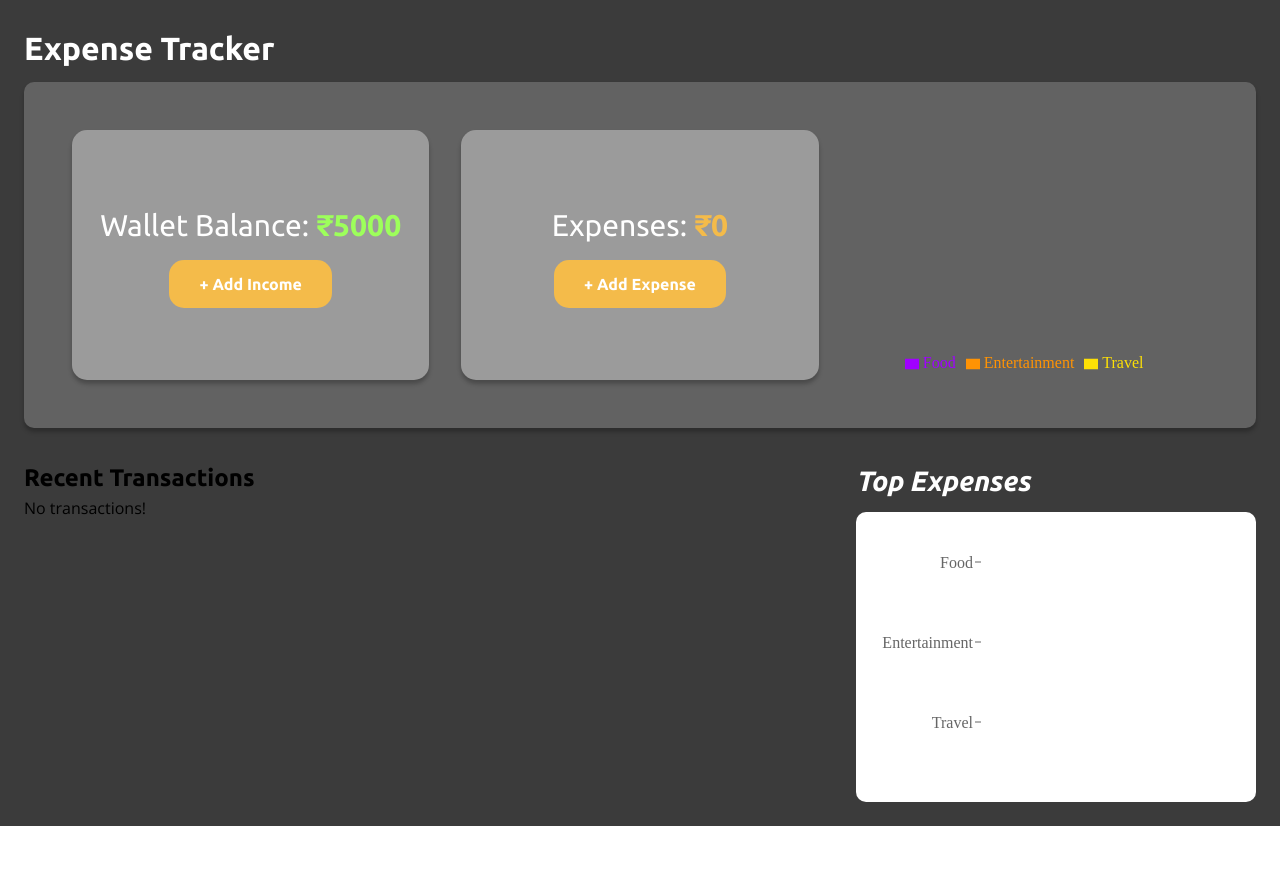
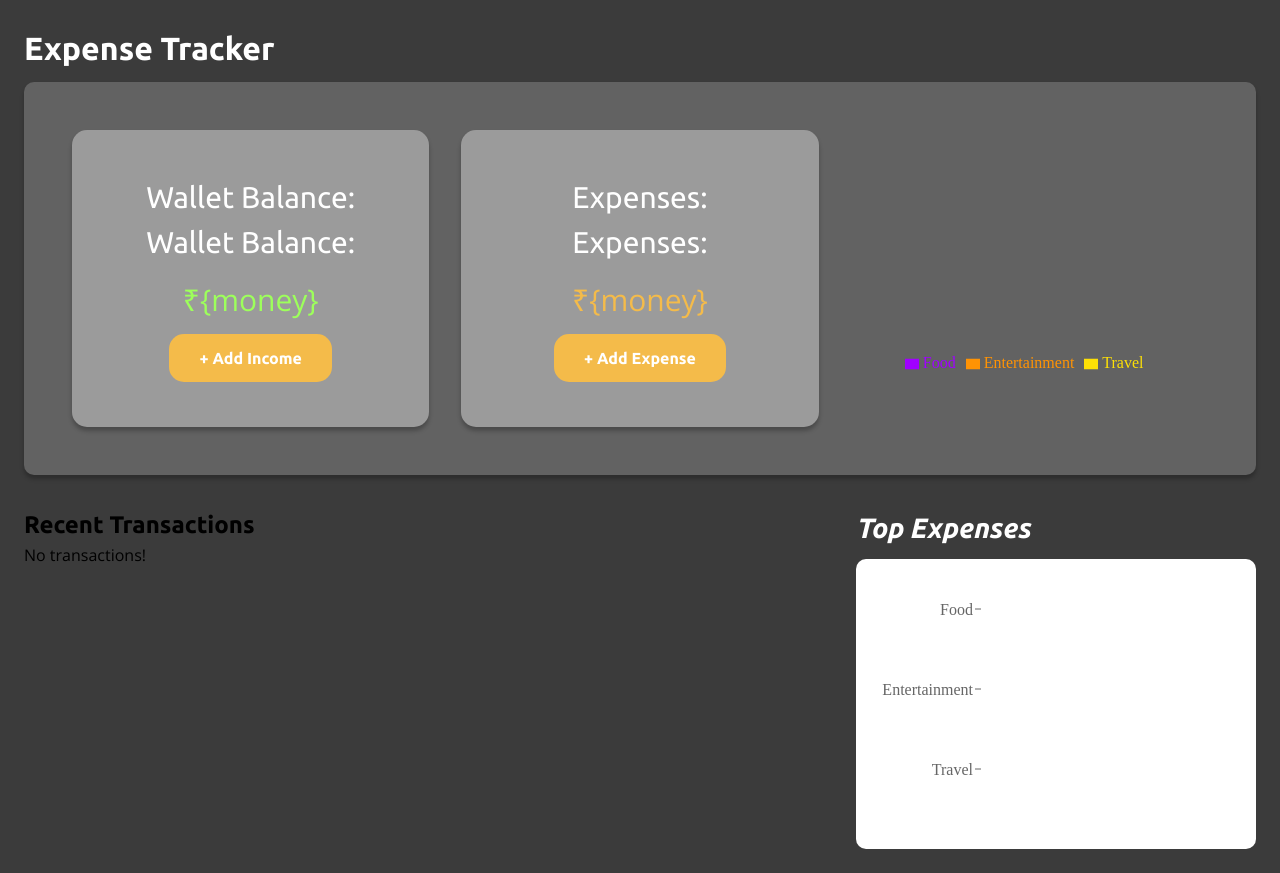
Before and after one commit to Srividhyais/xpensepublic, a React (Create React App) app: page / in a window 1280 px wide. Before the commit the page ends 826 px from the top, so only its background shows below. Built offline with nearby package versions, Linux system fonts and the light colour scheme.

Commit message:
add income fix

```diff
--- a/src/components/Card.jsx
+++ b/src/components/Card.jsx
@@ -13,9 +13,12 @@ export default function Card({
     <div className={styles.card}>
       <h3 className={styles.cardTitle}>
         {`${title}: `}
-        <span className={success ? styles.success : styles.failure}>
-          {`₹${money}`}
-        </span>
+         <h3 className={styles.cardTitle}>{title}:</h3>
+
+      <p className={success ? styles.success : styles.failure}
+      >
+        {`₹{money}`}
+      </p>
       </h3>
       <Button handleClick={handleClick} style={buttonType}>
         {buttonText}
```
